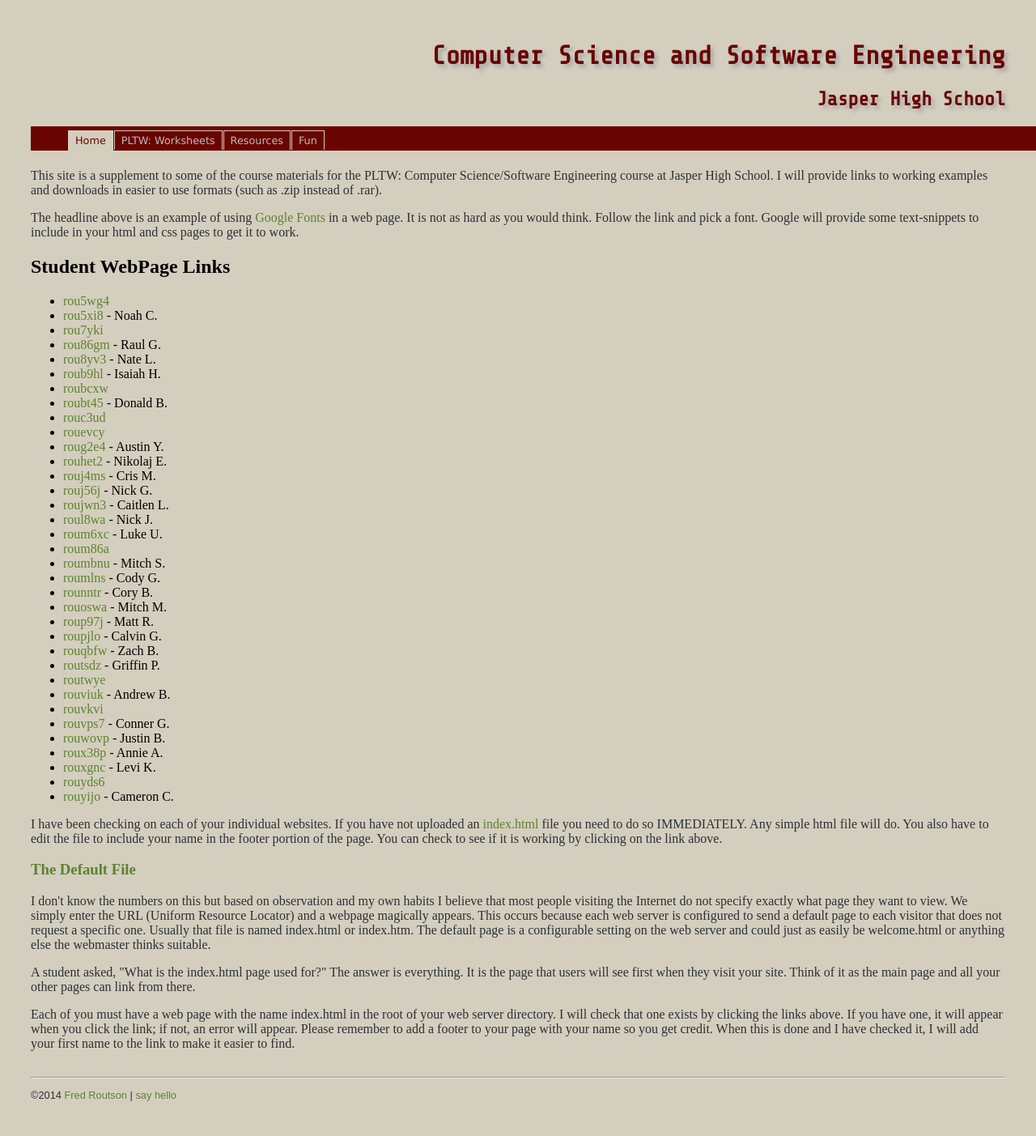
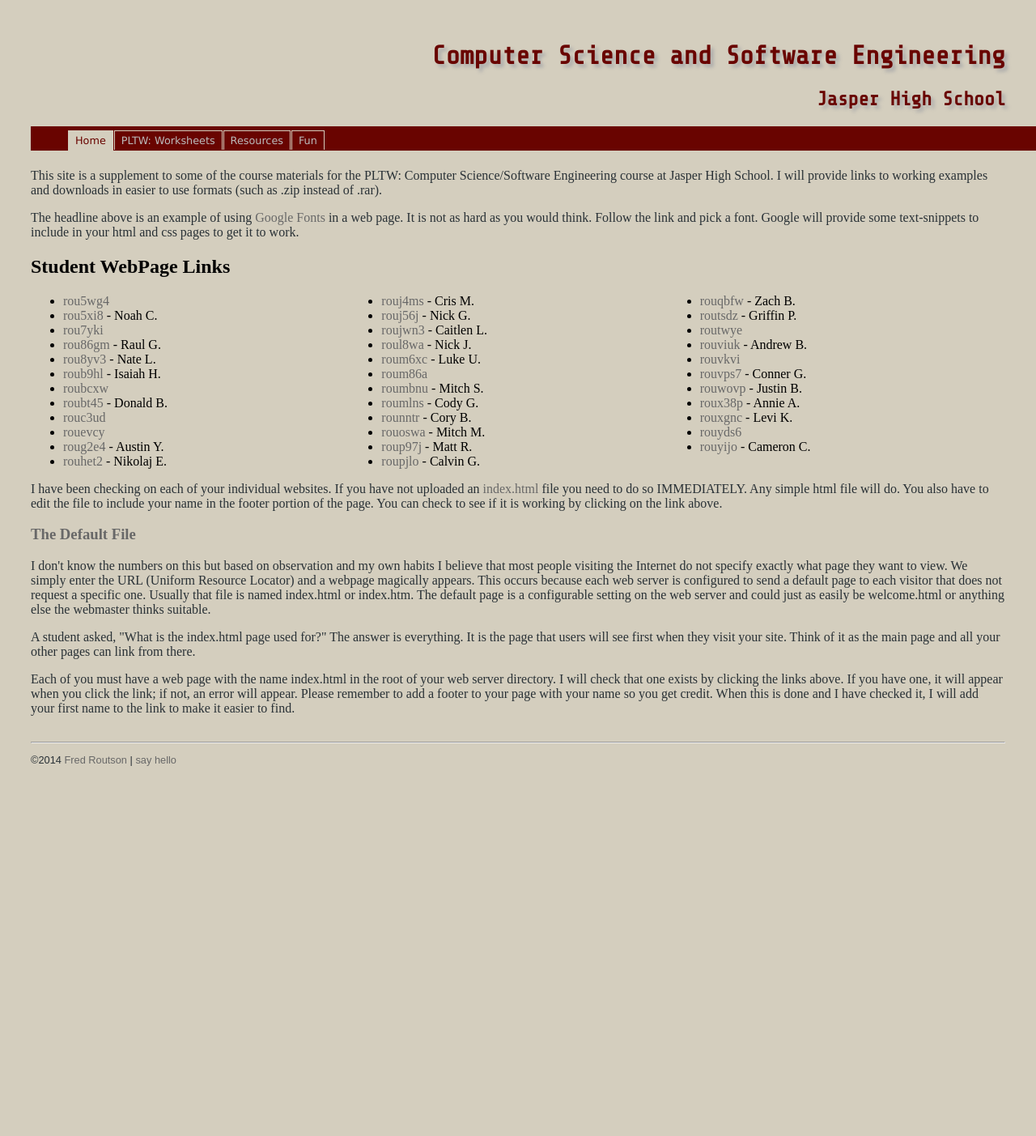
Before and after one commit to hildenbrand31/JHS_CSE, a PHP site: page /index.html in a window 1280 px wide. Shown: the whole page at 81% size. After the commit the page ends 946 px from the top, so only its background shows below. Run offline with PHP 8.4, Linux system fonts and the light colour scheme.

Commit message:
Changed link styles for navigation in main.css

```diff
--- a/css/main.css
+++ b/css/main.css
@@ -1,6 +1,7 @@
 html {
 	background-color: #D4CEBE;
 	margin: 30px;
+	min-width: 632px;
 }
 
 .headline {
@@ -16,7 +17,17 @@ p {
 
 a {
 	text-decoration: none;
-	color: #5C832F;
+	color: #686868;
+}
+
+a:visited {
+	color: #808080;
+}
+
+ul {
+	columns: 3;
+	-webkit-columns: 3;
+	-moz-columns: 3;
 }
 
 footer {
@@ -32,7 +43,7 @@ nav {
 	padding: 5px 0 0 46px;
 	background: #690400;
 }
-nav a:link, a:visited {
+nav a {
 	float: left;
 	display: block;
 	text-decoration: none;
```
